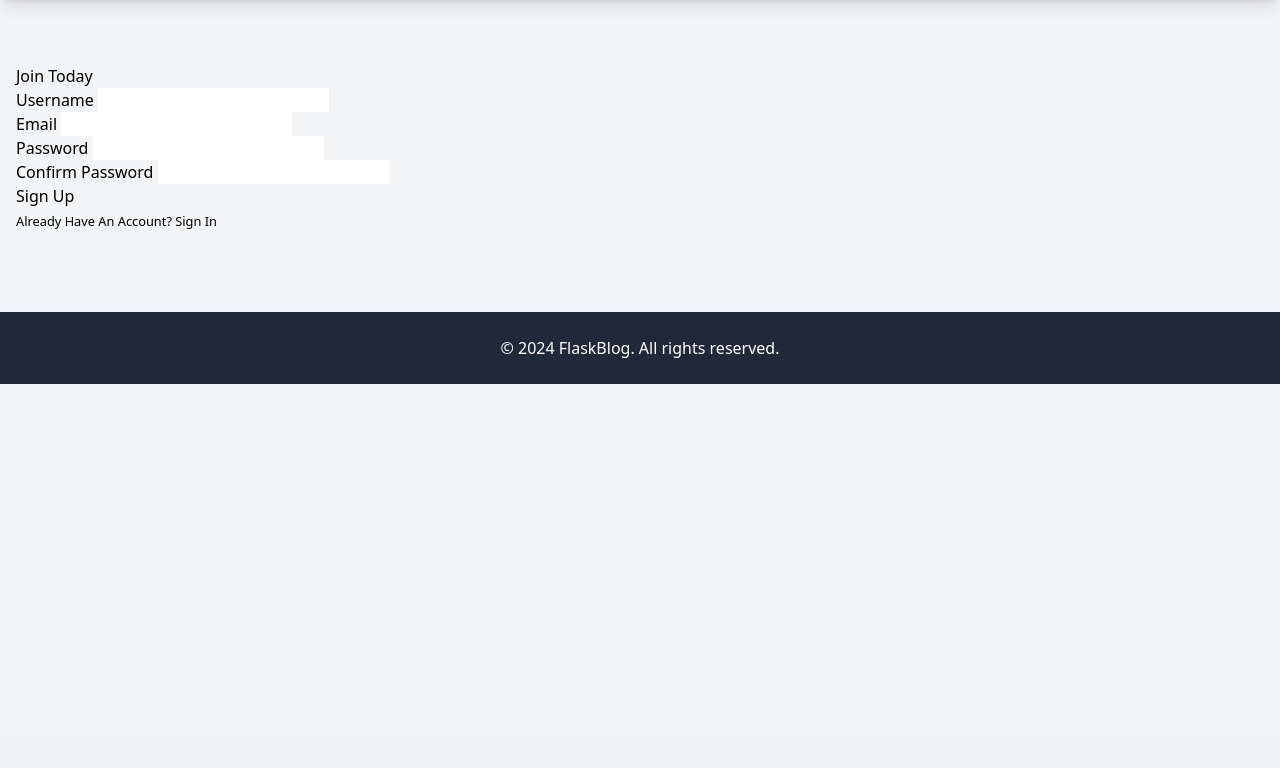
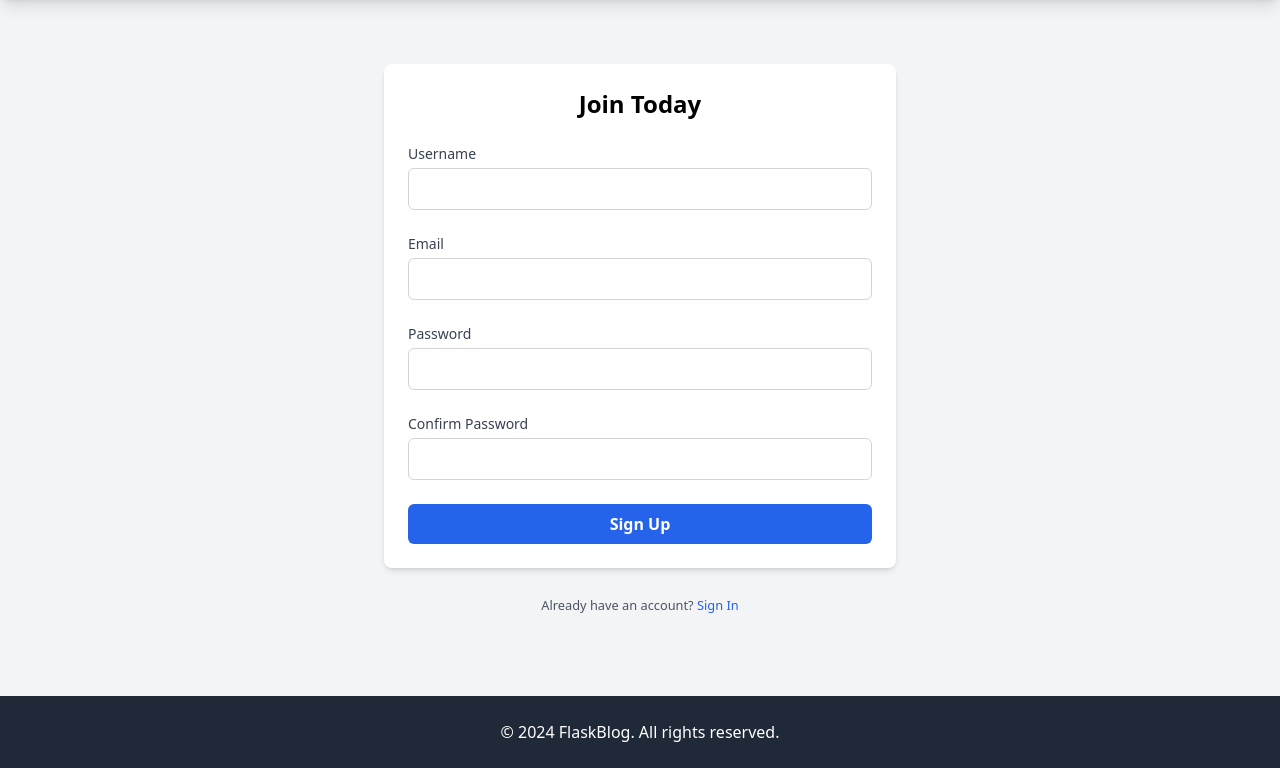
Before and after one commit to QUBITABHAY/DevBlog, a Flask app: page /register in a window 1280 px wide. Shown: the part 64-832 px from the top of the page. Before the commit the page ends 448 px from the top, so only its background shows below. Run offline with Flask 3, Linux system fonts and the light colour scheme.

Commit message:
Login and Register Completed.

```diff
--- a/basic_flask.py
+++ b/basic_flask.py
@@ -103,6 +103,12 @@ def register():
 @app.route("/login", methods=["GET", "POST"])
 def login():
     form = LoginForm()
+    if form.validate_on_submit():
+        if form.email.data == "admin@blog.com" and form.password.data == "1234567":
+            flash(f"You have been looged in!", "success")
+            return redirect(url_for("home"))
+        else:
+            flash("Login Unsuccessful. Please check Username and Password", "error")
     return e("login.html", title="Login", form=form)
 
 
--- a/static/output.css
+++ b/static/output.css
@@ -670,42 +633,6 @@ video {
   margin-top: -3rem;
 }
 
-.ml-3 {
-  margin-left: 0.75rem;
-}
-
-.mt-1 {
-  margin-top: 0.25rem;
-}
-
-.mt-10 {
-  margin-top: 2.5rem;
-}
-
-.mt-16 {
-  margin-top: 4rem;
-}
-
-.mt-2 {
-  margin-top: 0.5rem;
-}
-
-.mt-3 {
-  margin-top: 0.75rem;
-}
-
-.mt-5 {
-  margin-top: 1.25rem;
-}
-
-.mt-6 {
-  margin-top: 1.5rem;
-}
-
-.mt-8 {
-  margin-top: 2rem;
-}
-
 .mb-3 {
   margin-bottom: 0.75rem;
 }
@@ -718,15 +645,40 @@ video {
   margin-bottom: 2rem;
 }
 
+.ml-3 {
+  margin-left: 0.75rem;
+}
+
+.mt-1 {
+  margin-top: 0.25rem;
+}
+
 .mt-12 {
   margin-top: 3rem;
 }
 
-.line-clamp-3 {
-  overflow: hidden;
-  display: -webkit-box;
-  -webkit-box-orient: vertical;
-  -webkit-line-clamp: 3;
+.mt-16 {
+  margin-top: 4rem;
+}
+
+.mt-2 {
+  margin-top: 0.5rem;
+}
+
+.mt-6 {
+  margin-top: 1.5rem;
+}
+
+.mt-8 {
+  margin-top: 2rem;
+}
+
+.ml-2 {
+  margin-left: 0.5rem;
+}
+
+.mt-4 {
+  margin-top: 1rem;
 }
 
 .block {
@@ -800,12 +738,12 @@ video {
   width: 48rem;
 }
 
-.w-auto {
-  width: auto;
+.w-full {
+  width: 100%;
 }
 
-.w-10 {
-  width: 2.5rem;
+.w-4 {
+  width: 1rem;
 }
 
 .max-w-2xl {
@@ -816,16 +754,16 @@ video {
   max-width: 80rem;
 }
 
+.max-w-lg {
+  max-width: 32rem;
+}
+
 .max-w-none {
   max-width: none;
 }
 
 .max-w-xl {
   max-width: 36rem;
-}
-
-.flex-1 {
-  flex: 1 1 0%;
 }
 
 .flex-none {
@@ -916,28 +809,28 @@ video {
   row-gap: 4rem;
 }
 
+.space-x-2 > :not([hidden]) ~ :not([hidden]) {
+  --tw-space-x-reverse: 0;
+  margin-right: calc(0.5rem * var(--tw-space-x-reverse));
+  margin-left: calc(0.5rem * calc(1 - var(--tw-space-x-reverse)));
+}
+
 .space-x-4 > :not([hidden]) ~ :not([hidden]) {
   --tw-space-x-reverse: 0;
   margin-right: calc(1rem * var(--tw-space-x-reverse));
   margin-left: calc(1rem * calc(1 - var(--tw-space-x-reverse)));
 }
 
-.space-y-1 > :not([hidden]) ~ :not([hidden]) {
+.space-y-6 > :not([hidden]) ~ :not([hidden]) {
   --tw-space-y-reverse: 0;
-  margin-top: calc(0.25rem * calc(1 - var(--tw-space-y-reverse)));
-  margin-bottom: calc(0.25rem * var(--tw-space-y-reverse));
+  margin-top: calc(1.5rem * calc(1 - var(--tw-space-y-reverse)));
+  margin-bottom: calc(1.5rem * var(--tw-space-y-reverse));
 }
 
 .space-y-8 > :not([hidden]) ~ :not([hidden]) {
   --tw-space-y-reverse: 0;
   margin-top: calc(2rem * calc(1 - var(--tw-space-y-reverse)));
   margin-bottom: calc(2rem * var(--tw-space-y-reverse));
-}
-
-.space-x-2 > :not([hidden]) ~ :not([hidden]) {
-  --tw-space-x-reverse: 0;
-  margin-right: calc(0.5rem * var(--tw-space-x-reverse));
-  margin-left: calc(0.5rem * calc(1 - var(--tw-space-x-reverse)));
 }
 
 .overflow-hidden {
@@ -956,6 +849,10 @@ video {
   border-radius: 9999px;
 }
 
+.rounded-lg {
+  border-radius: 0.5rem;
+}
+
 .rounded-md {
   border-radius: 0.375rem;
 }
@@ -964,17 +861,46 @@ video {
   border-radius: 0.75rem;
 }
 
-.rounded-lg {
-  border-radius: 0.5rem;
+.rounded {
+  border-radius: 0.25rem;
+}
+
+.border {
+  border-width: 1px;
 }
 
 .border-t {
   border-top-width: 1px;
 }
 
-.border-gray-200 {
+.border-gray-300 {
   --tw-border-opacity: 1;
-  border-color: rgb(229 231 235 / var(--tw-border-opacity, 1));
+  border-color: rgb(209 213 219 / var(--tw-border-opacity, 1));
+}
+
+.border-red-500 {
+  --tw-border-opacity: 1;
+  border-color: rgb(239 68 68 / var(--tw-border-opacity, 1));
+}
+
+.bg-blue-100 {
+  --tw-bg-opacity: 1;
+  background-color: rgb(219 234 254 / var(--tw-bg-opacity, 1));
+}
+
+.bg-blue-600 {
+  --tw-bg-opacity: 1;
+  background-color: rgb(37 99 235 / var(--tw-bg-opacity, 1));
+}
+
+.bg-gray-100 {
+  --tw-bg-opacity: 1;
+  background-color: rgb(243 244 246 / var(--tw-bg-opacity, 1));
+}
+
+.bg-gray-200 {
+  --tw-bg-opacity: 1;
+  background-color: rgb(229 231 235 / var(--tw-bg-opacity, 1));
 }
 
 .bg-gray-800 {
@@ -985,26 +911,6 @@ video {
 .bg-gray-900 {
   --tw-bg-opacity: 1;
   background-color: rgb(17 24 39 / var(--tw-bg-opacity, 1));
-}
-
-.bg-white {
-  --tw-bg-opacity: 1;
-  background-color: rgb(255 255 255 / var(--tw-bg-opacity, 1));
-}
-
-.bg-blue-100 {
-  --tw-bg-opacity: 1;
-  background-color: rgb(219 234 254 / var(--tw-bg-opacity, 1));
-}
-
-.bg-gray-100 {
-  --tw-bg-opacity: 1;
-  background-color: rgb(243 244 246 / var(--tw-bg-opacity, 1));
-}
-
-.bg-gray-200 {
-  --tw-bg-opacity: 1;
-  background-color: rgb(229 231 235 / var(--tw-bg-opacity, 1));
 }
 
 .bg-green-100 {
@@ -1022,6 +928,11 @@ video {
   background-color: rgb(254 226 226 / var(--tw-bg-opacity, 1));
 }
 
+.bg-white {
+  --tw-bg-opacity: 1;
+  background-color: rgb(255 255 255 / var(--tw-bg-opacity, 1));
+}
+
 .fill-gray-50 {
   fill: #f9fafb;
 }
@@ -1190,14 +1052,14 @@ video {
   letter-spacing: -0.025em;
 }
 
-.text-gray-300 {
+.text-blue-600 {
   --tw-text-opacity: 1;
-  color: rgb(209 213 219 / var(--tw-text-opacity, 1));
+  color: rgb(37 99 235 / var(--tw-text-opacity, 1));
 }
 
-.text-gray-400 {
+.text-blue-800 {
   --tw-text-opacity: 1;
-  color: rgb(156 163 175 / var(--tw-text-opacity, 1));
+  color: rgb(30 64 175 / var(--tw-text-opacity, 1));
 }
 
 .text-gray-500 {
@@ -1230,32 +1107,15 @@ video {
   color: rgb(255 255 255 / var(--tw-text-opacity, 1));
 }
 
-.text-blue-800 {
-  --tw-text-opacity: 1;
-  color: rgb(30 64 175 / var(--tw-text-opacity, 1));
-}
-
-.text-green-700 {
-  --tw-text-opacity: 1;
-  color: rgb(21 128 61 / var(--tw-text-opacity, 1));
-}
-
-.text-red-700 {
-  --tw-text-opacity: 1;
-  color: rgb(185 28 28 / var(--tw-text-opacity, 1));
-}
-
-.opacity-0 {
-  opacity: 0;
-}
-
-.opacity-100 {
-  opacity: 1;
-}
-
 .shadow-lg {
   --tw-shadow: 0 10px 15px -3px rgb(0 0 0 / 0.1), 0 4px 6px -4px rgb(0 0 0 / 0.1);
   --tw-shadow-colored: 0 10px 15px -3px var(--tw-shadow-color), 0 4px 6px -4px var(--tw-shadow-color);
+  box-shadow: var(--tw-ring-offset-shadow, 0 0 #0000), var(--tw-ring-shadow, 0 0 #0000), var(--tw-shadow);
+}
+
+.shadow-md {
+  --tw-shadow: 0 4px 6px -1px rgb(0 0 0 / 0.1), 0 2px 4px -2px rgb(0 0 0 / 0.1);
+  --tw-shadow-colored: 0 4px 6px -1px var(--tw-shadow-color), 0 2px 4px -2px var(--tw-shadow-color);
   box-shadow: var(--tw-ring-offset-shadow, 0 0 #0000), var(--tw-ring-shadow, 0 0 #0000), var(--tw-shadow);
 }
 
@@ -1265,32 +1125,14 @@ video {
   box-shadow: var(--tw-ring-offset-shadow, 0 0 #0000), var(--tw-ring-shadow, 0 0 #0000), var(--tw-shadow);
 }
 
-.shadow-md {
-  --tw-shadow: 0 4px 6px -1px rgb(0 0 0 / 0.1), 0 2px 4px -2px rgb(0 0 0 / 0.1);
-  --tw-shadow-colored: 0 4px 6px -1px var(--tw-shadow-color), 0 2px 4px -2px var(--tw-shadow-color);
-  box-shadow: var(--tw-ring-offset-shadow, 0 0 #0000), var(--tw-ring-shadow, 0 0 #0000), var(--tw-shadow);
-}
-
 .ring-1 {
   --tw-ring-offset-shadow: var(--tw-ring-inset) 0 0 0 var(--tw-ring-offset-width) var(--tw-ring-offset-color);
   --tw-ring-shadow: var(--tw-ring-inset) 0 0 0 calc(1px + var(--tw-ring-offset-width)) var(--tw-ring-color);
   box-shadow: var(--tw-ring-offset-shadow), var(--tw-ring-shadow), var(--tw-shadow, 0 0 #0000);
 }
 
-.ring-black\/5 {
-  --tw-ring-color: rgb(0 0 0 / 0.05);
-}
-
 .ring-gray-400\/10 {
   --tw-ring-color: rgb(156 163 175 / 0.1);
-}
-
-.transition {
-  transition-property: color, background-color, border-color, text-decoration-color, fill, stroke, opacity, box-shadow, transform, filter, -webkit-backdrop-filter;
-  transition-property: color, background-color, border-color, text-decoration-color, fill, stroke, opacity, box-shadow, transform, filter, backdrop-filter;
-  transition-property: color, background-color, border-color, text-decoration-color, fill, stroke, opacity, box-shadow, transform, filter, backdrop-filter, -webkit-backdrop-filter;
-  transition-timing-function: cubic-bezier(0.4, 0, 0.2, 1);
-  transition-duration: 150ms;
 }
 
 .transition-shadow {
--- a/tailwind.config.js
+++ b/tailwind.config.js
@@ -2,7 +2,9 @@
 module.exports = {
   content: ["templates/layout.html",
     "templates/about.html",
-    "templates/home.html"
+    "templates/home.html",
+    "templates/register.html",
+    "templates/login.html"
   ],
   theme: {
     extend: {},
--- a/templates/register.html
+++ b/templates/register.html
@@ -2,78 +2,100 @@
 
 {% block content %}
 
+    <div class="max-w-lg mx-auto p-6 bg-white rounded-lg shadow-md">
+        <form method="POST" action="">
+            {{ form.hidden_tag() }}
+            <fieldset class="space-y-6">
+                <legend class="text-2xl font-semibold text-center">Join Today</legend>
+
+                <!-- Username Field -->
                 <div>
-        <form method = "POST" action = "">
-            {{ form.hidden_tag() }}
-            <fieldset>
-                <legend>
-                    Join Today
-                </legend>
-                <div>
-                    {{ form.username.label(class="form-label") }}
+                    <label for="username" class="block text-sm font-medium text-gray-700">{{ form.username.label }}</label>
                     {% if form.username.errors %}
-                        {{ form.username(class="form-control is-invalid") }}
-                        <div class="invalid-feedback">
+                        <div class="mt-1">
+                            {{ form.username(class="block w-full px-4 py-2 mt-1 text-gray-700 border border-red-500 rounded-md focus:ring-red-500 focus:border-red-500") }}
+                        </div>
+                        <div class="mt-2 text-sm text-red-600">
                             {% for error in form.username.errors %}
-                                <span>{{ error }}</span>
+                                <p class="text-red-600">{{ error }}</p>
                             {% endfor %}
                         </div>
-
                     {% else %}
-                        {{ form.username(class="form-control") }}
+                        <div class="mt-1">
+                            {{ form.username(class="block w-full px-4 py-2 text-gray-700 border border-gray-300 rounded-md focus:ring-blue-500 focus:border-blue-500") }}
+                        </div>
                     {% endif %}
                 </div>
 
+                <!-- Email Field -->
                 <div>
-                    {{ form.email.label(class="form-label") }}
+                    <label for="email" class="block text-sm font-medium text-gray-700">{{ form.email.label }}</label>
                     {% if form.email.errors %}
-                        {{ form.email(class="form-control is-invalid") }}
-                            <div class="invalid-feedback">
+                        <div class="mt-1">
+                            {{ form.email(class="block w-full px-4 py-2 mt-1 text-gray-700 border border-red-500 rounded-md focus:ring-red-500 focus:border-red-500") }}
+                        </div>
+                        <div class="mt-2 text-sm text-red-600">
                             {% for error in form.email.errors %}
-                                    <span>{{ error }}</span>
+                                <p class="text-red-600">{{ error }}</p>
                             {% endfor %}
                         </div>
                     {% else %}
-                        {{ form.email(class="form-control") }}
+                        <div class="mt-1">
+                            {{ form.email(class="block w-full px-4 py-2 text-gray-700 border border-gray-300 rounded-md focus:ring-blue-500 focus:border-blue-500") }}
+                        </div>
                     {% endif %}
                 </div>
 
+                <!-- Password Field -->
                 <div>
-                    {{ form.password.label(class="form-label") }}
+                    <label for="password" class="block text-sm font-medium text-gray-700">{{ form.password.label }}</label>
                     {% if form.password.errors %}
-                        {{ form.password(class="form-control is-invalid") }}
-                            <div class="invalid-feedback">
+                        <div class="mt-1">
+                            {{ form.password(class="block w-full px-4 py-2 mt-1 text-gray-700 border border-red-500 rounded-md focus:ring-red-500 focus:border-red-500") }}
+                        </div>
+                        <div class="mt-2 text-sm text-red-600">
                             {% for error in form.password.errors %}
-                                    <span>{{ error }}</span>
+                                <p class="text-red-600">{{ error }}</p>
                             {% endfor %}
                         </div>
                     {% else %}
-                        {{ form.password(class="form-control") }}
+                        <div class="mt-1">
+                            {{ form.password(class="block w-full px-4 py-2 text-gray-700 border border-gray-300 rounded-md focus:ring-blue-500 focus:border-blue-500") }}
+                        </div>
                     {% endif %}
                 </div>
 
+                <!-- Confirm Password Field -->
                 <div>
-                    {{ form.confirm_password.label(class="form-label") }}
+                    <label for="confirm_password" class="block text-sm font-medium text-gray-700">{{ form.confirm_password.label }}</label>
                     {% if form.confirm_password.errors %}
-                        {{ form.confirm_password(class="form-control is-invalid") }}
-                            <div class="invalid-feedback">
+                        <div class="mt-1">
+                            {{ form.confirm_password(class="block w-full px-4 py-2 mt-1 text-gray-700 border border-red-500 rounded-md focus:ring-red-500 focus:border-red-500") }}
+                        </div>
+                        <div class="mt-2 text-sm text-red-600">
                             {% for error in form.confirm_password.errors %}
-                                    <span>{{ error }}</span>
+                                <p class="text-red-600">{{ error }}</p>
                             {% endfor %}
                         </div>
                     {% else %}
-                        {{ form.confirm_password(class="form-control") }}
+                        <div class="mt-1">
+                            {{ form.confirm_password(class="block w-full px-4 py-2 text-gray-700 border border-gray-300 rounded-md focus:ring-blue-500 focus:border-blue-500") }}
+                        </div>
                     {% endif %}
                 </div>
             </fieldset>
-            <div>
-                {{ form.submit(class="btn btn-outline-info") }}
+
+            <div class="mt-6">
+                <button type="submit" class="w-full py-2 px-4 bg-blue-600 text-white font-semibold rounded-md hover:bg-blue-700 focus:outline-none focus:ring-2 focus:ring-blue-500 focus:ring-offset-2">
+                    {{ form.submit() }}
+                </button>
             </div>
         </form>
     </div>
-    <div>
-        <small>
-            Already Have An Account?  <a href="{{ url_for("login") }}">Sign In</a>
+
+    <div class="mt-6 text-center">
+        <small class="text-gray-600">
+            Already have an account? <a href="{{ url_for('login') }}" class="text-blue-600 hover:underline">Sign In</a>
         </small>
     </div>
 
```
Also changed, not shown: other parts of static/output.css (+47 -237 lines), templates/login.html (+77 -0 lines), 1 other file. Lines whose indentation alone changed are shown as unchanged.
